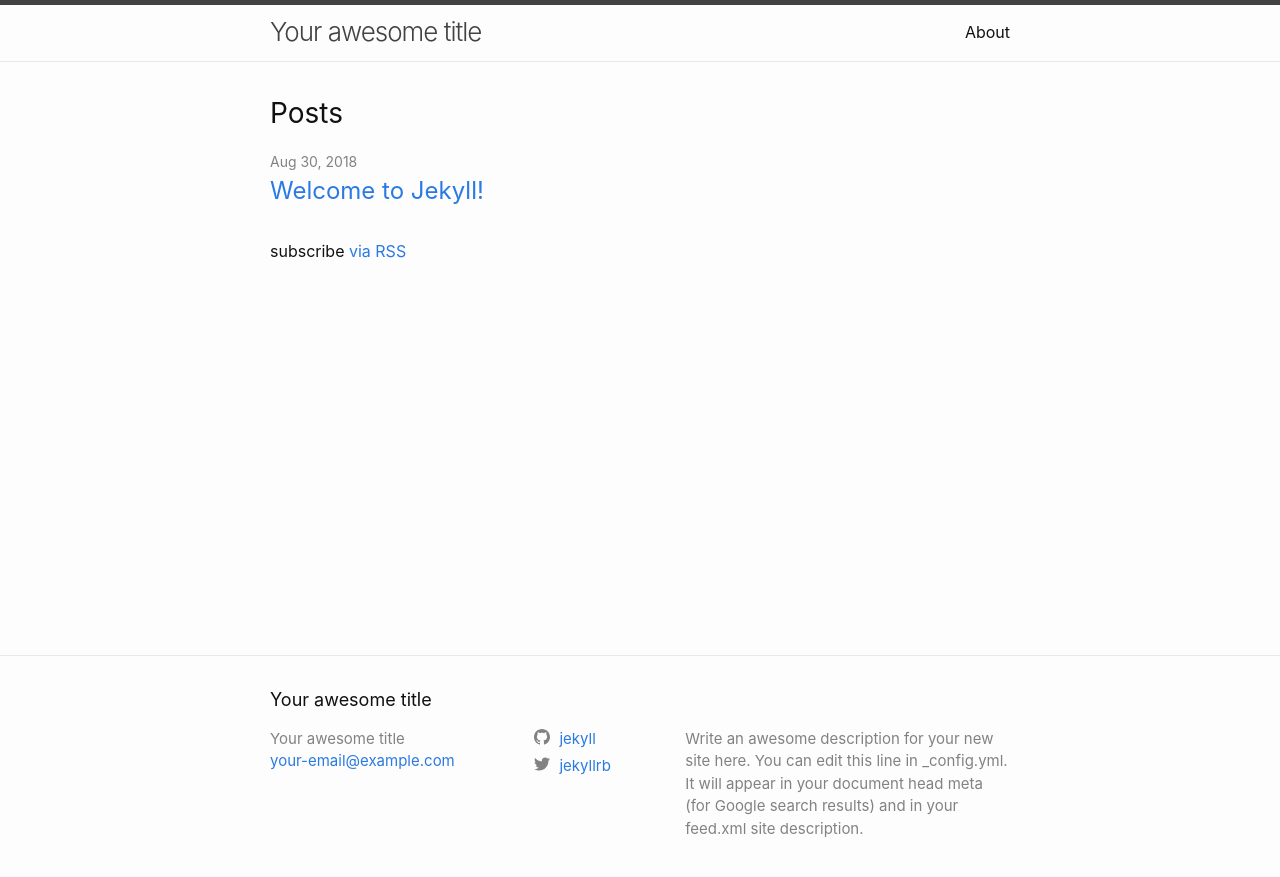
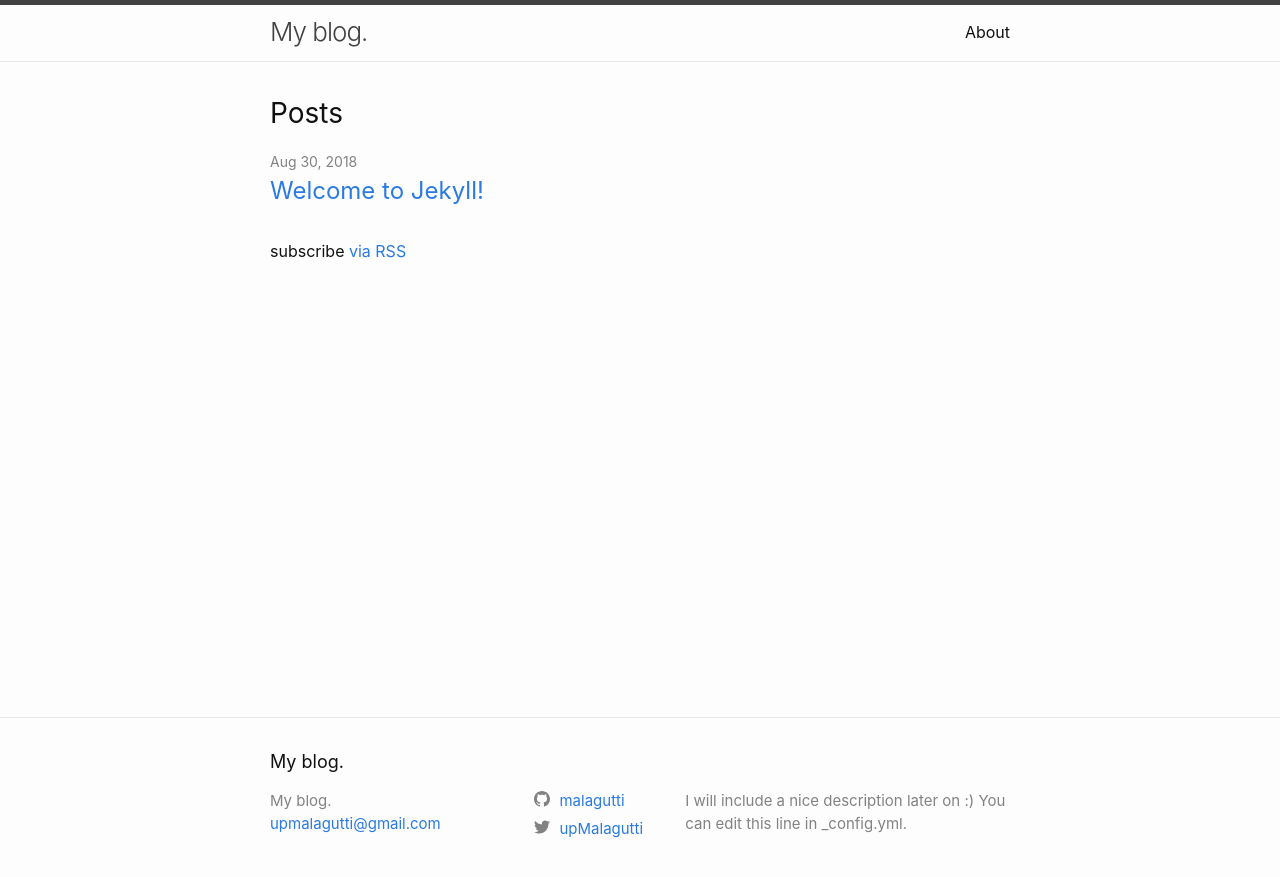
Before and after one commit to malaguitte/jekyll-blog, a Jekyll site: the page built from index.md, in a window 1280 px wide. Shown: the top 877 px of the page. Built offline with Jekyll 4.4.1, drawn with Linux system fonts in a browser that asks for light colours.

Commit message:
Modified some core info from the website on _config.yml

```diff
--- a/_config.yml
+++ b/_config.yml
@@ -13,16 +13,15 @@
 # you will see them accessed via {{ site.title }}, {{ site.email }}, and so on.
 # You can create any custom variable you would like, and they will be accessible
 # in the templates via {{ site.myvariable }}.
-title: Your awesome title
-email: your-email@example.com
+title: My blog.
+email: upmalagutti@gmail.com
 description: >- # this means to ignore newlines until "baseurl:"
-  Write an awesome description for your new site here. You can edit this
-  line in _config.yml. It will appear in your document head meta (for
-  Google search results) and in your feed.xml site description.
+  I will include a nice description later on :)
+  You can edit this line in _config.yml.
 baseurl: "" # the subpath of your site, e.g. /blog
 url: "" # the base hostname & protocol for your site, e.g. http://example.com
-twitter_username: jekyllrb
-github_username:  jekyll
+twitter_username: upMalagutti
+github_username:  malagutti
 
 # Build settings
 markdown: kramdown
```
